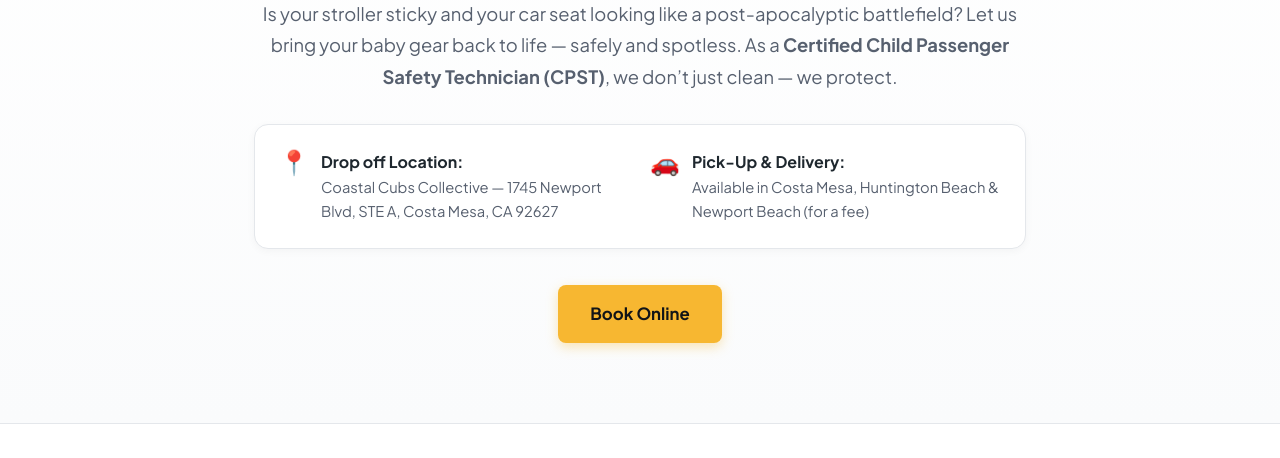
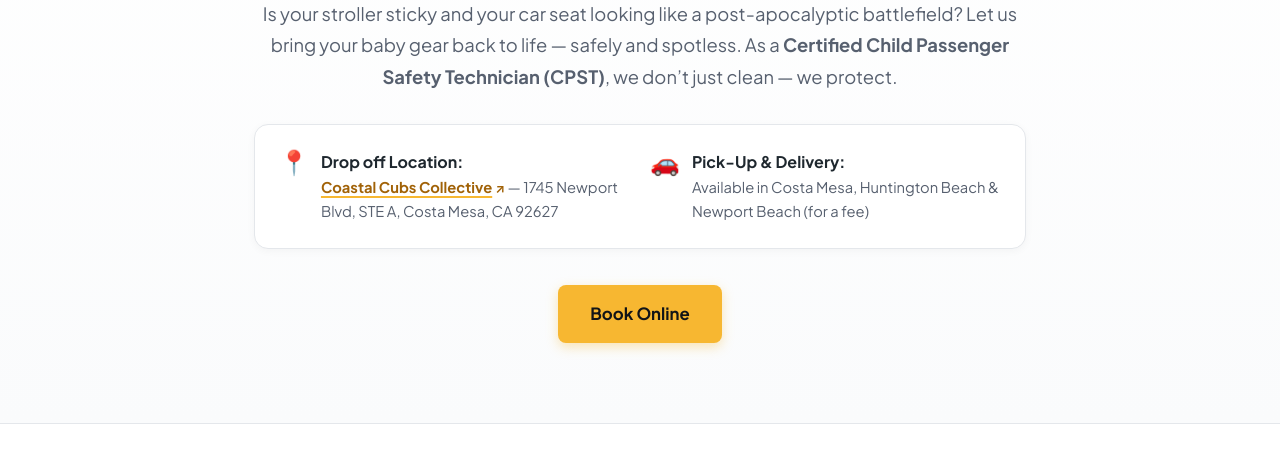
Before and after one commit to leoxgeo/busy-bee-cleans-oc, a plain HTML site: page index.html in a window 1280 px wide. Shown: the part 342-800 px from the top of the page. Drawn offline with Linux system fonts and the light colour scheme.

Commit message:
Style Coastal Cubs Collective link so it reads as clickable
Co-Authored-By: Claude Opus 5.5 <noreply@anthropic.com>
Claude-Session: https://claude.ai/code/session_01DdyBqs25HSQR6GmxW24bCz

```diff
--- a/index.html
+++ b/index.html
@@ -107,7 +107,7 @@
           <div class="detail-icon">📍</div>
           <div>
             <strong>Drop off Location:</strong>
-            <p><a href="https://coastalcubscollective.com" target="_blank" rel="noopener">Coastal Cubs Collective</a> — 1745 Newport Blvd, STE A, Costa Mesa, CA 92627</p>
+            <p><a href="https://coastalcubscollective.com" target="_blank" rel="noopener" class="location-link">Coastal Cubs Collective<span class="ext-icon" aria-hidden="true">↗</span></a> — 1745 Newport Blvd, STE A, Costa Mesa, CA 92627</p>
           </div>
         </div>
         <div class="detail-item">
@@ -408,7 +408,7 @@
 
         <div class="contact-box" style="margin-bottom: 0;">
           <h4>📍 Drop off Location</h4>
-          <p style="margin: 10px 0;"><strong><a href="https://coastalcubscollective.com" target="_blank" rel="noopener">Coastal Cubs Collective</a></strong><br>1745 Newport Blvd, STE A<br>Costa Mesa, CA 92627</p>
+          <p style="margin: 10px 0;"><strong><a href="https://coastalcubscollective.com" target="_blank" rel="noopener" class="location-link">Coastal Cubs Collective<span class="ext-icon" aria-hidden="true">↗</span></a></strong><br>1745 Newport Blvd, STE A<br>Costa Mesa, CA 92627</p>
           <p style="color: var(--text-muted); font-size: 0.9rem; margin-bottom: 12px;">
             Pick-up & delivery available in Costa Mesa, Huntington Beach & Newport Beach.
           </p>
--- a/styles.css
+++ b/styles.css
@@ -667,3 +667,27 @@ img {
     grid-template-columns: 1fr;
   }
 }
+
+/* Clearly clickable external location link */
+a.location-link {
+  color: #a16207;
+  font-weight: 700;
+  text-decoration: underline;
+  text-decoration-color: var(--primary-color);
+  text-decoration-thickness: 2px;
+  text-underline-offset: 3px;
+  cursor: pointer;
+}
+a.location-link:hover,
+a.location-link:focus-visible {
+  color: var(--text-main);
+  background: var(--primary-light);
+  text-decoration-color: var(--primary-hover);
+  border-radius: 4px;
+}
+a.location-link .ext-icon {
+  display: inline-block;
+  margin-left: 3px;
+  font-size: 0.85em;
+  text-decoration: none;
+}
```
Also changed, not shown: contact.html (+1 -1 lines).
